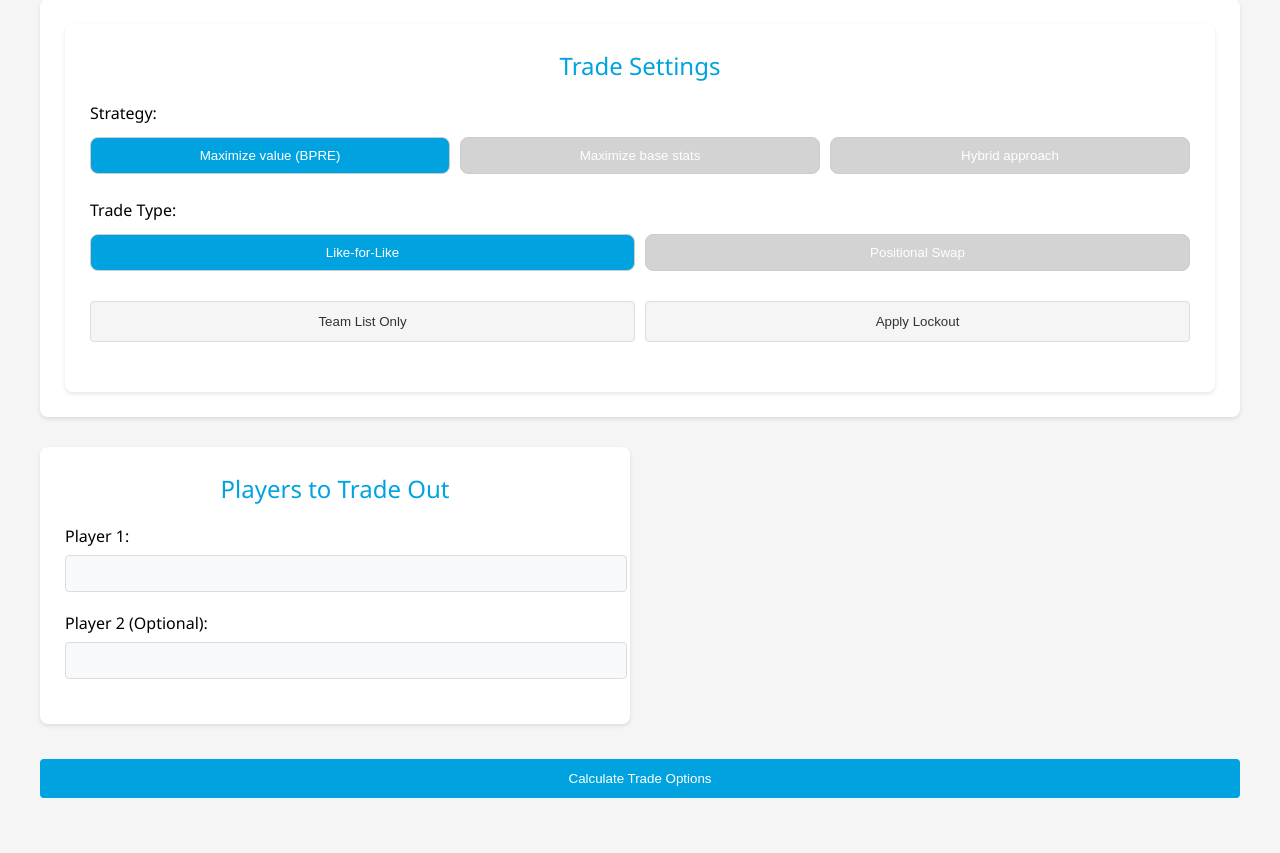
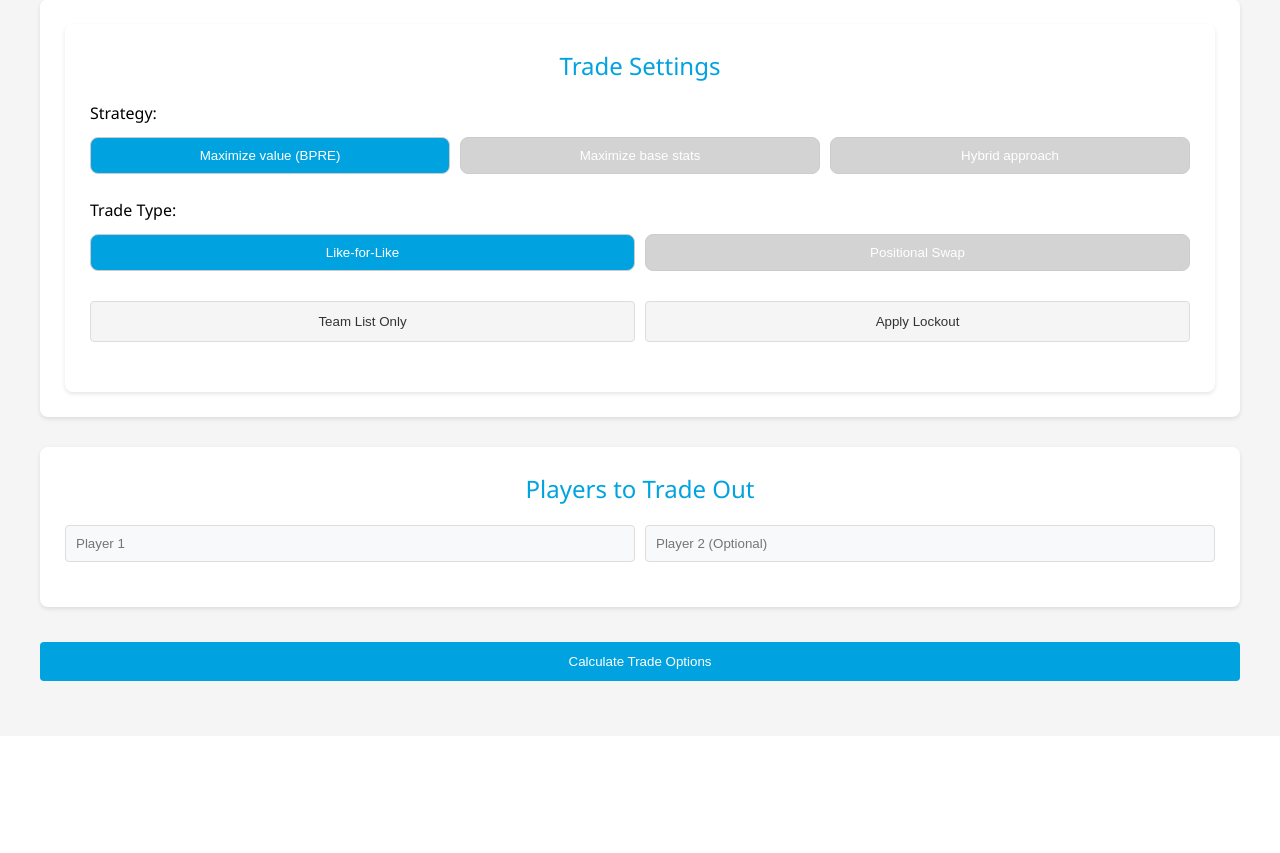
Before and after one commit to rrit5727/fantasy_calc_deployment, a Flask app: page / in a window 1280 px wide. Shown: the part 270-1123 px from the top of the page. After the commit the page ends 951 px from the top, so only its background shows below. Run offline with Flask 3, Linux system fonts and the light colour scheme; parts of the project's set-up code (start-up, migrations or seed data) failed here and were passed over; some libraries are stand-ins or nearby versions.

Commit message:
tidy up player trade out input boxes - put on 1 line

```diff
--- a/templates/index.html
+++ b/templates/index.html
@@ -117,9 +117,7 @@
         }
 
         .trade-panel {
-            display: grid;
-            grid-template-columns: 1fr 1fr;
-            gap: 20px;
+            display: block;
             margin-bottom: 30px;
         }
 
@@ -232,6 +230,19 @@
             background-color: #00A3E0; /* blue for selected */
             color: white;
         }
+
+        .player-inputs {
+            display: flex; /* Use flexbox for layout */
+            gap: 10px; /* Optional: space between inputs */
+        }
+
+        .player-inputs input {
+            flex: 1; /* Make inputs take equal width */
+            padding: 10px; /* Ensure consistent padding */
+            border: 1px solid #ddd;
+            border-radius: 4px;
+            background-color: #f8f9fa;
+        }
     </style>
     <!-- Hotjar Tracking Code -->
     <script>
@@ -319,13 +330,11 @@
                 <div class="panel">
                     <div class="panel-title">Players to Trade Out</div>
                     <div class="form-group">
-                        <label for="player1">Player 1:</label>
-                        <input type="text" id="player1" name="player1" required>
-                    </div>
 
-                    <div class="form-group">
-                        <label for="player2">Player 2 (Optional):</label>
-                        <input type="text" id="player2" name="player2">
+                        <div class="player-inputs">
+                            <input type="text" id="player1" name="player1" placeholder="Player 1" required>
+                            <input type="text" id="player2" name="player2" placeholder="Player 2 (Optional)">
+                        </div>
                     </div>
                 </div>
             </div>
```
